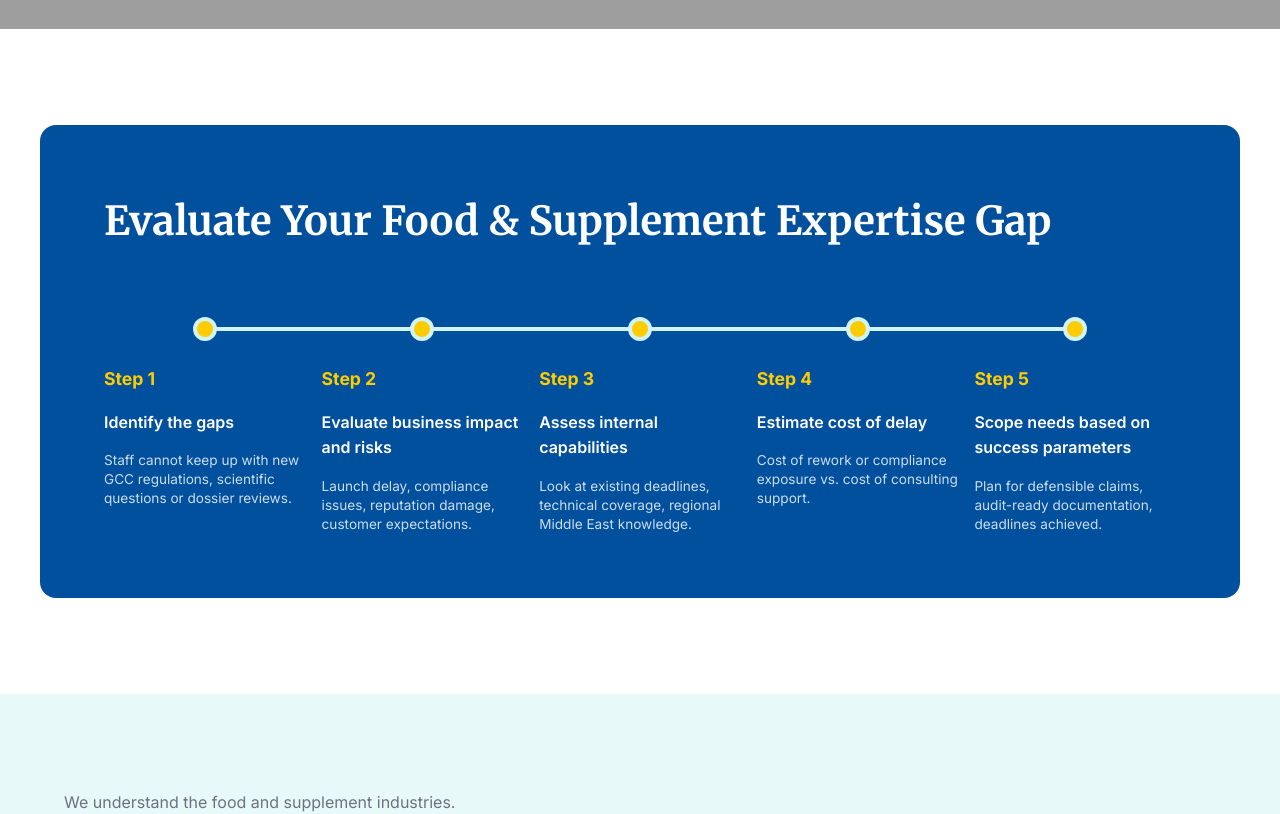
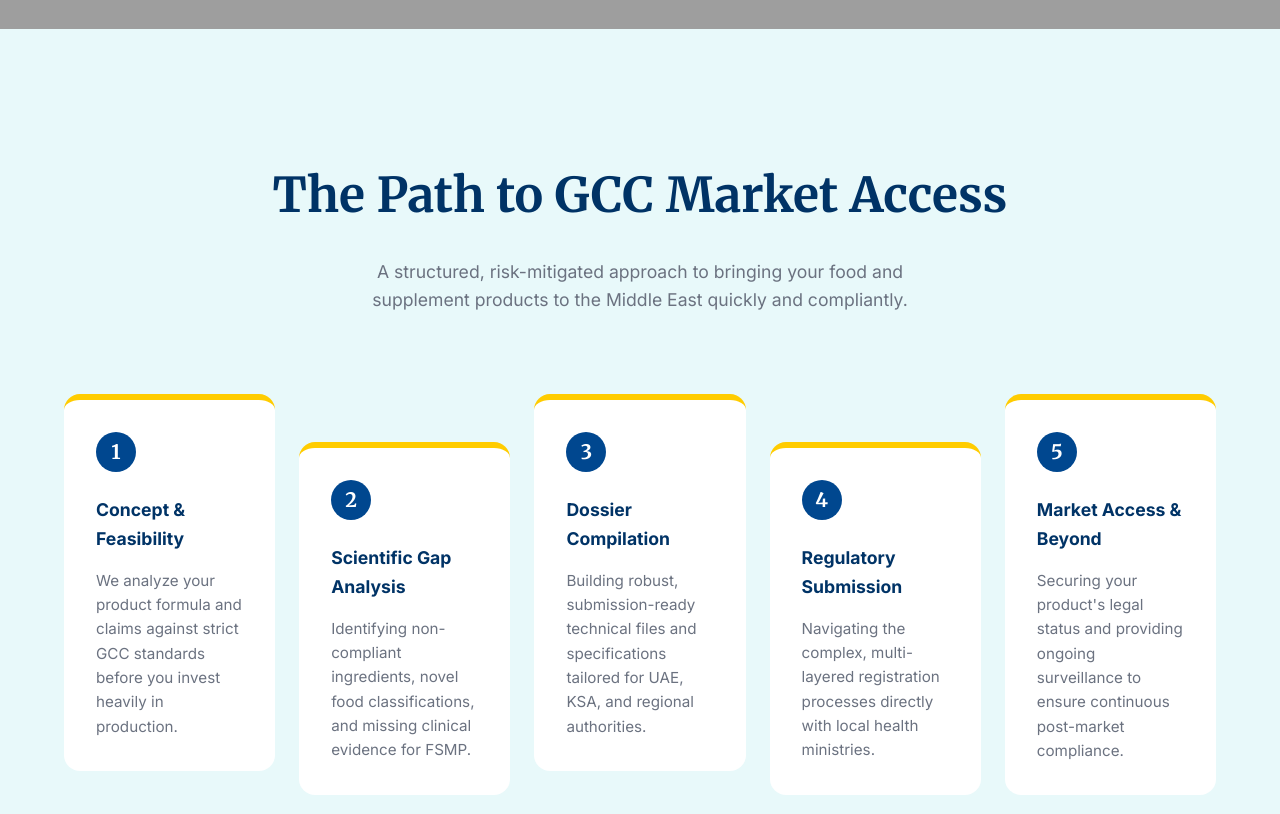
Before and after one commit to alanisinan/RegSciConsulting, a Next.js app: page / in a window 1280 px wide. Shown: the part 1760-2574 px from the top of the page. Built offline with nearby package versions, Linux system fonts and the light colour scheme; grey boxes are pictures that could not be loaded.

Commit message:
Redesign gap timeline with staggered card layout and custom RegSci copy

```diff
--- a/src/components/GapTimeline.tsx
+++ b/src/components/GapTimeline.tsx
@@ -1,26 +1,70 @@
+'use client';
 export default function GapTimeline() {
   const steps = [
-    { step: 'Step 1', title: 'Identify the gaps', desc: 'Staff cannot keep up with new GCC regulations, scientific questions or dossier reviews.' },
-    { step: 'Step 2', title: 'Evaluate business impact and risks', desc: 'Launch delay, compliance issues, reputation damage, customer expectations.' },
-    { step: 'Step 3', title: 'Assess internal capabilities', desc: 'Look at existing deadlines, technical coverage, regional Middle East knowledge.' },
-    { step: 'Step 4', title: 'Estimate cost of delay', desc: 'Cost of rework or compliance exposure vs. cost of consulting support.' },
-    { step: 'Step 5', title: 'Scope needs based on success parameters', desc: 'Plan for defensible claims, audit-ready documentation, deadlines achieved.' },
+    {
+      title: 'Concept & Feasibility',
+      desc: 'We analyze your product formula and claims against strict GCC standards before you invest heavily in production.'
+    },
+    {
+      title: 'Scientific Gap Analysis',
+      desc: 'Identifying non-compliant ingredients, novel food classifications, and missing clinical evidence for FSMP.'
+    },
+    {
+      title: 'Dossier Compilation',
+      desc: 'Building robust, submission-ready technical files and specifications tailored for UAE, KSA, and regional authorities.'
+    },
+    {
+      title: 'Regulatory Submission',
+      desc: 'Navigating the complex, multi-layered registration processes directly with local health ministries.'
+    },
+    {
+      title: 'Market Access & Beyond',
+      desc: 'Securing your product\'s legal status and providing ongoing surveillance to ensure continuous post-market compliance.'
+    },
   ];
 
   return (
-    <section id="gap-analysis" style={{ padding: '6rem 0', background: '#fff' }}>
-      <div className="container" style={{ background: '#00509E', borderRadius: '16px', padding: '4rem' }}>
-        <h2 style={{ fontSize: '2.5rem', color: '#fff', marginBottom: '4rem' }}>Evaluate Your Food & Supplement Expertise Gap</h2>
+    <section id="gap-analysis" style={{ padding: '8rem 0', background: 'var(--bg-cyan-light)' }}>
+      <div className="container">
+        <div style={{ textAlign: 'center', marginBottom: '5rem' }}>
+          <h2 style={{ fontSize: '3rem', color: 'var(--primary-blue-dark)', marginBottom: '1.5rem', maxWidth: '800px', margin: '0 auto 1.5rem auto' }}>
+            The Path to GCC Market Access
+          </h2>
+          <p style={{ color: 'var(--text-muted)', fontSize: '1.1rem', maxWidth: '600px', margin: '0 auto' }}>
+            A structured, risk-mitigated approach to bringing your food and supplement products to the Middle East quickly and compliantly.
+          </p>
+        </div>
 
-        <div style={{ display: 'grid', gridTemplateColumns: 'repeat(5, 1fr)', gap: '1rem', position: 'relative' }}>
-          <div style={{ position: 'absolute', top: '10px', left: '10%', right: '10%', height: '4px', background: 'var(--bg-cyan)' }}></div>
-
+        <div style={{ display: 'grid', gridTemplateColumns: 'repeat(auto-fit, minmax(200px, 1fr))', gap: '1.5rem', alignItems: 'start' }}>
           {steps.map((s, i) => (
-            <div key={i} style={{ position: 'relative', zIndex: 1 }}>
-              <div style={{ width: 24, height: 24, borderRadius: '50%', background: 'var(--accent-yellow)', border: '4px solid var(--bg-cyan)', margin: '0 auto 1.5rem auto' }}></div>
-              <div style={{ color: 'var(--accent-yellow)', fontWeight: 700, fontFamily: 'var(--font-sans)', marginBottom: '1rem', fontSize: '1.1rem' }}>{s.step}</div>
-              <h4 style={{ color: '#fff', fontSize: '1rem', fontFamily: 'var(--font-sans)', fontWeight: 600, marginBottom: '1rem' }}>{s.title}</h4>
-              <p style={{ color: 'rgba(255,255,255,0.8)', fontSize: '0.85rem', lineHeight: 1.4 }}>{s.desc}</p>
+            <div key={i} style={{
+              background: '#fff',
+              borderRadius: '16px',
+              padding: '2rem',
+              boxShadow: 'var(--shadow-md)',
+              position: 'relative',
+              borderTop: '6px solid var(--accent-yellow)',
+              marginTop: i % 2 !== 0 ? '3rem' : '0',
+              transition: 'transform 0.3s ease'
+            }}
+            onMouseEnter={(e) => e.currentTarget.style.transform = 'translateY(-5px)'}
+            onMouseLeave={(e) => e.currentTarget.style.transform = 'translateY(0)'}
+            >
+              <div style={{
+                width: '40px', height: '40px',
+                background: 'var(--primary-blue)', color: '#fff',
+                borderRadius: '50%', display: 'flex', alignItems: 'center', justifyContent: 'center',
+                fontWeight: 'bold', fontSize: '1.25rem', marginBottom: '1.5rem',
+                fontFamily: 'var(--font-serif)'
+              }}>
+                {i + 1}
+              </div>
+              <h4 style={{ color: 'var(--primary-blue-dark)', fontSize: '1.1rem', fontFamily: 'var(--font-sans)', fontWeight: 700, marginBottom: '1rem' }}>
+                {s.title}
+              </h4>
+              <p style={{ color: 'var(--text-muted)', fontSize: '0.95rem', lineHeight: 1.6 }}>
+                {s.desc}
+              </p>
             </div>
           ))}
         </div>
```
